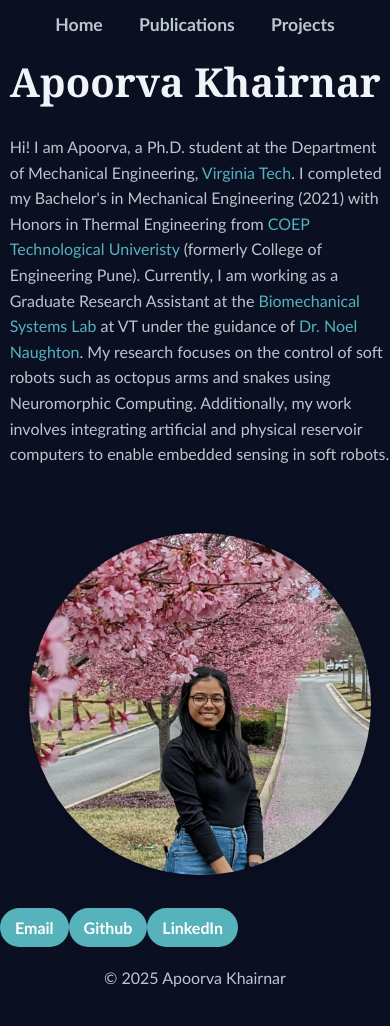
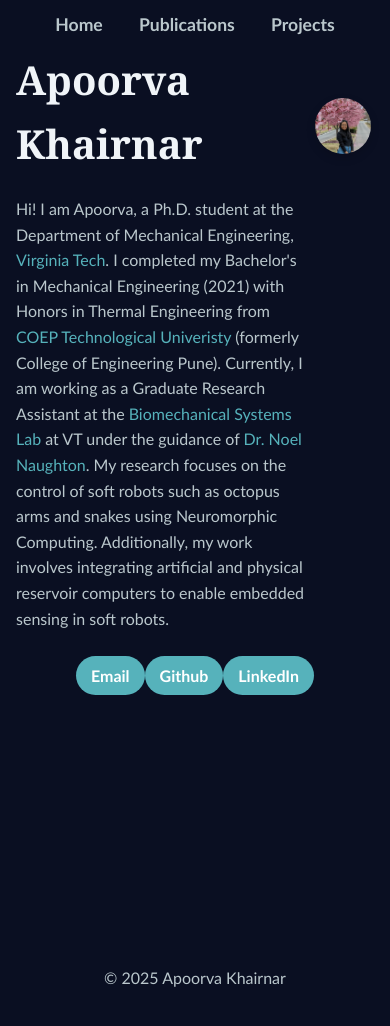
Before and after one commit to apoorvakhairnar/apoorvakhairnar.github.io, a Jekyll site: the page built from index.md, in a window 390 px wide and 1031 px high. Shown: the top 1026 px of the window. Built offline with Jekyll 4.4.1, drawn with Linux system fonts in a browser that asks for light colours.

Commit message:
modified:   assets/css/home_style.css

```diff
--- a/assets/css/home_style.css
+++ b/assets/css/home_style.css
@@ -46,15 +46,9 @@
 
 /* 4) Mobile fallback: stacked under nav */
 .content_mobile {
-  padding-left: 2.5%;
-  padding-top: 50px;
-  display: grid;
-  grid-template-rows: 1fr 1fr;
-  font-size: 20px;
-  justify-content: center;
-  /* display: none;
+  display: none;
   padding: 1rem;
-  margin-top: 2rem; */
+  margin-top: 2rem;
 }
 
 .content_mobile .profile-photo img {
@@ -69,7 +63,7 @@
 .buttons_mobile {
   margin-left: auto;
   display: flex;
-  /* justify-content: space-between; */
+  justify-content: center;
   width: 100%;
 }
 
@@ -91,5 +85,5 @@
 /* 5) Breakpoints */
 @media (max-width: 768px) {
   .content_desktop, .buttons_desktop { display: none; }
-  .content_mobile {grid-template-rows: 1fr 1fr;},  .buttons_mobile  { display: flex; }
+  .content_mobile,  .buttons_mobile  { display: flex; }
 }
```
